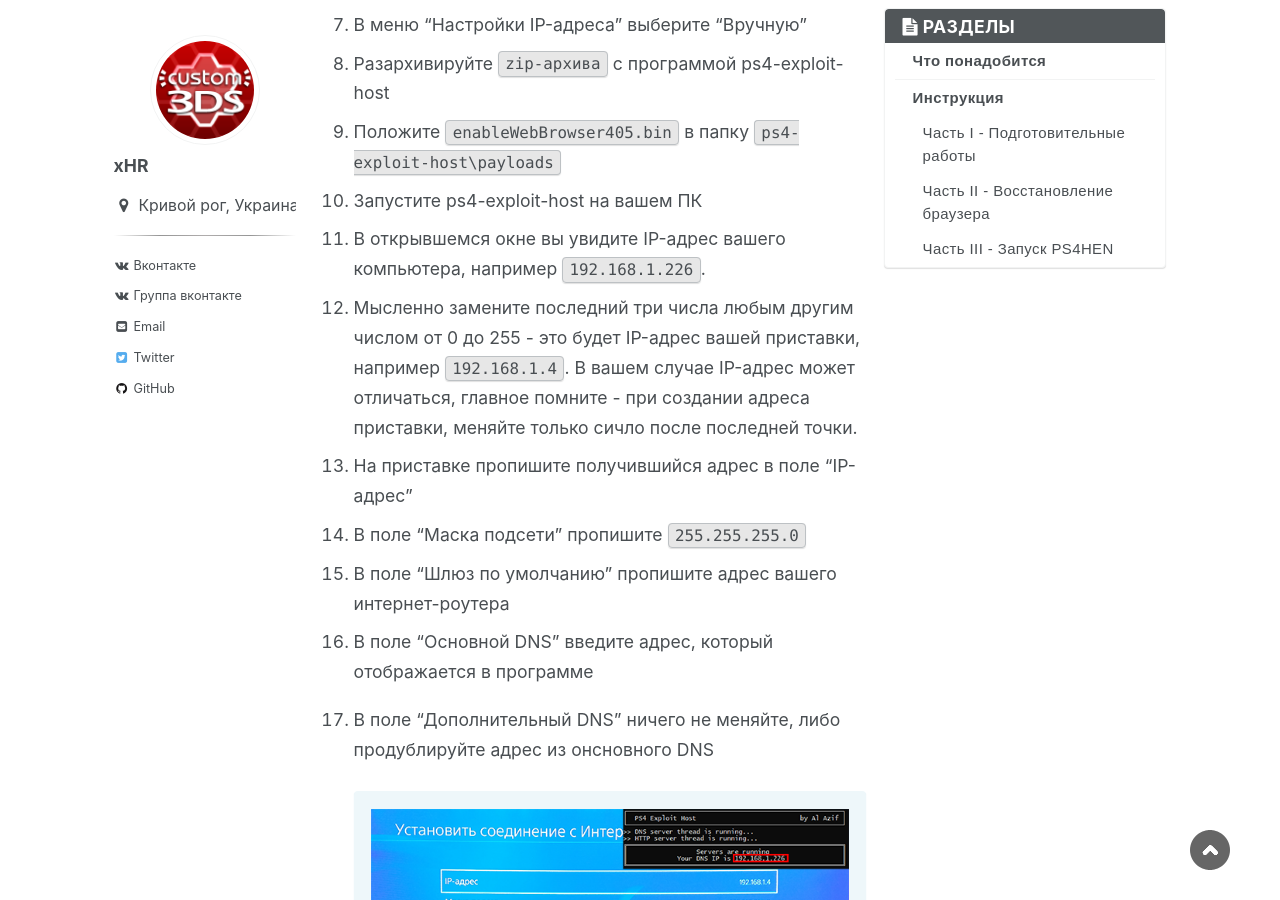
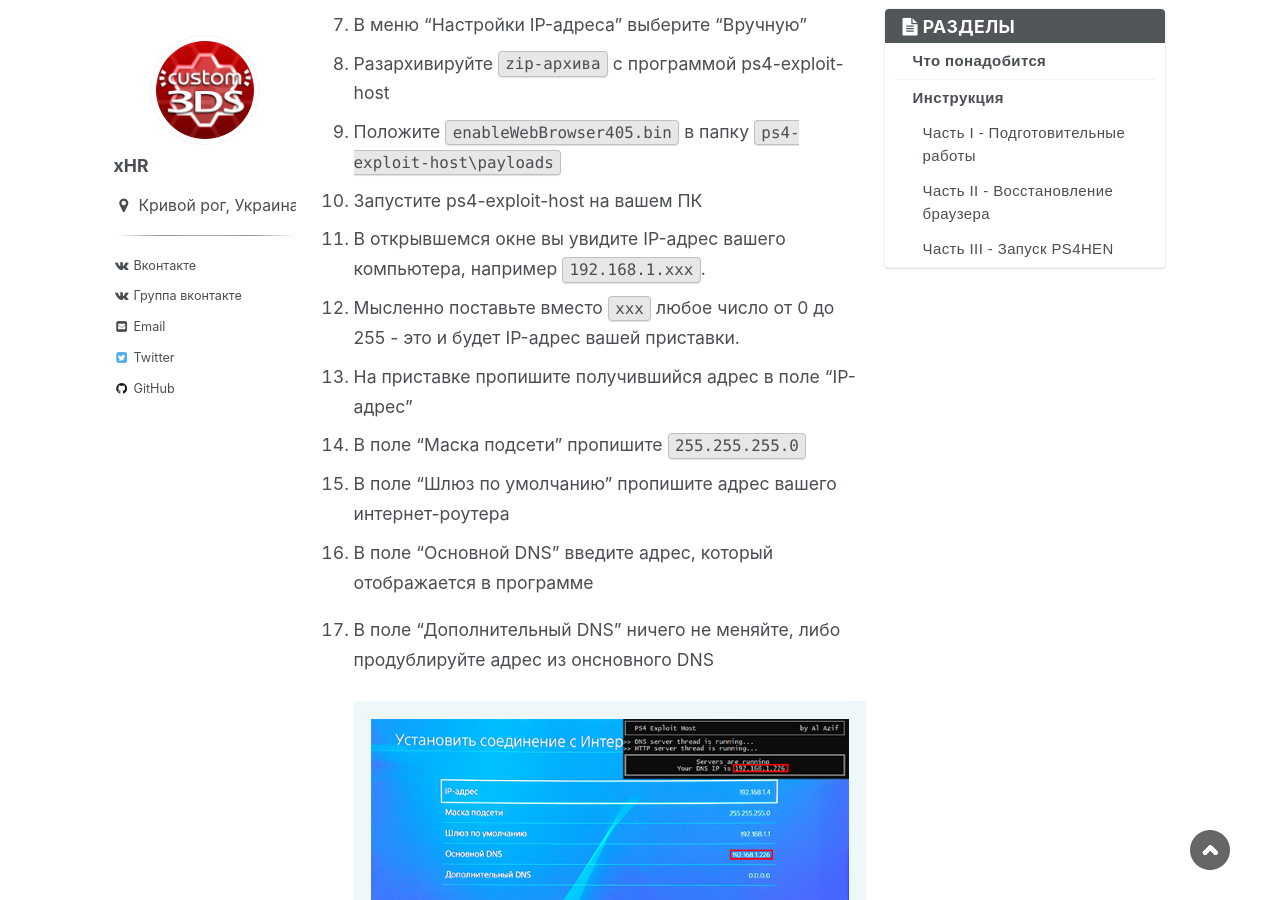
Before and after one commit to rashevskyv/ps4, a Jekyll site: the page built from _pages/start-hen.md, in a window 1280 px wide and 900 px high, scrolled down 1187 px. Built offline with Jekyll 4.4.1, drawn with Linux system fonts in a browser that asks for light colours; nearby versions of some CDN libraries.

Commit message:
bugfixes

```diff
--- a/_pages/start-hen.md
+++ b/_pages/start-hen.md
@@ -24,8 +24,8 @@
 1. Разархивируйте `zip-архива` с программой ps4-exploit-host
 1. Положите `enableWebBrowser405.bin` в папку `ps4-exploit-host\payloads`
 1. Запустите ps4-exploit-host на вашем ПК
-1. В открывшемся окне вы увидите IP-адрес вашего компьютера, например `192.168.1.226`.
-1. Мысленно замените последний три числа любым другим числом от 0 до 255 - это будет IP-адрес вашей приставки, например `192.168.1.4`. В вашем случае IP-адрес может отличаться, главное помните - при создании адреса приставки, меняйте только сичло после последней точки.
+1. В открывшемся окне вы увидите IP-адрес вашего компьютера, например `192.168.1.xxx`.
+1. Мысленно поставьте вместо `xxx` любое число от 0 до 255 - это и будет IP-адрес вашей приставки.
 1. На приставке пропишите получившийся адрес в поле "IP-адрес"
 1. В поле "Маска подсети" пропишите `255.255.255.0`
 1. В поле "Шлюз по умолчанию" пропишите адрес вашего интернет-роутера
```
Also changed, not shown: _pages/ubs-update.md (+1 -1 lines).
